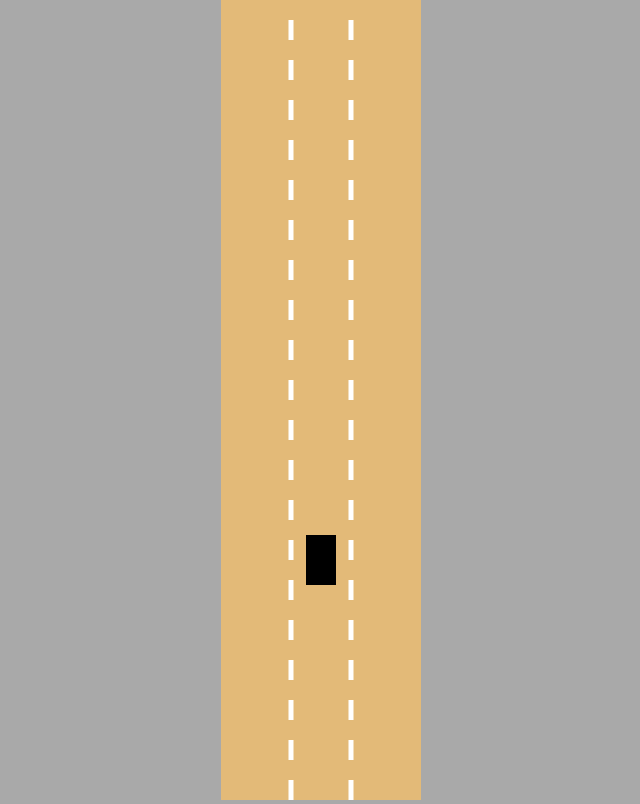
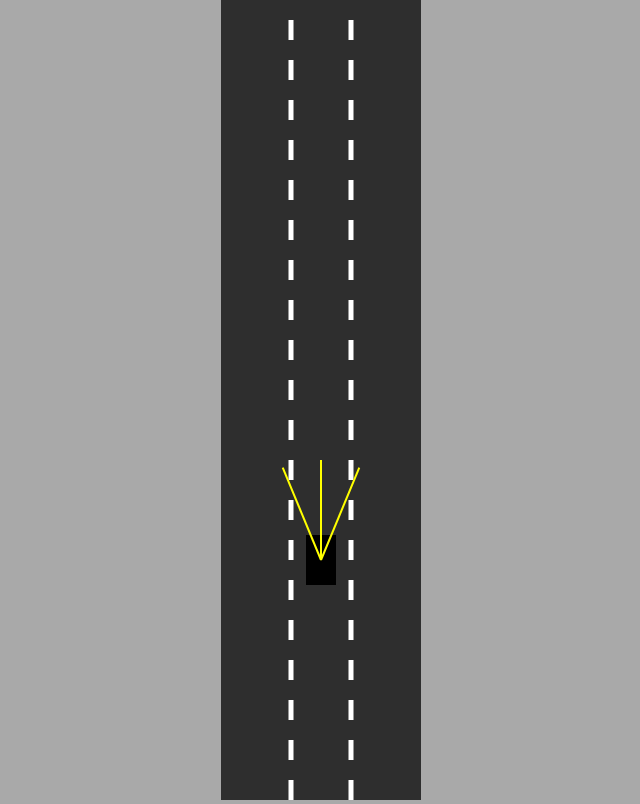
Before and after one commit to Rayaan-khan428/Self-Driving-Car, a plain HTML site: page index.html in a window 1280 px wide. Shown: the whole page, without its empty margins (319-959 px from the left). Drawn offline with Linux system fonts and the light colour scheme.

Commit message:
Added in the logic to be able to detect collisons, aditionally changed how the shape was drawn so that collisions would trigger right as an actual part of the car were hit

```diff
--- a/car.js
+++ b/car.js
@@ -8,16 +8,60 @@ class Car {
         this.speed=0;
         this.acceleration=0.2;
 
-        this.maxSpeed = 3;
+        this.maxSpeed = 5;
         this.friction = 0.05;
-        this.angle=0
+        this.angle=0;
+        this.damaged=false;
 
+        this.sensor = new Sensor(this);
         this.controls = new Controls();
 
     }
 
-    update(){
-        this.#move();
+    update(roadBorders){
+        if(!this.damaged) {
+            this.#move();
+            this.polygon=this.#createPolygon();
+            this.damaged=this.#assessDamage(roadBorders);
+            this.sensor.update(roadBorders);
+        }
+
+        this.sensor.update(roadBorders);
+    }
+
+    #assessDamage(roadBorders) {
+        for (let i=0;i<roadBorders.length;i++) {
+            if(polysIntersect(this.polygon,roadBorders[i])) {
+                return true;
+            }
+        }
+    }
+
+    #createPolygon() {
+        const points=[];
+        const rad=Math.hypot(this.width,this.height)/2;
+        const alpha=Math.atan2(this.width,this.height);
+
+        points.push({
+            x:this.x-Math.sin(this.angle-alpha)*rad,
+            y:this.y-Math.cos(this.angle-alpha)*rad
+        });
+
+        points.push({
+            x:this.x-Math.sin(this.angle+alpha)*rad,
+            y:this.y-Math.cos(this.angle+alpha)*rad
+        });
+
+        points.push({
+            x:this.x-Math.sin(Math.PI+this.angle-alpha)*rad,
+            y:this.y-Math.cos(Math.PI+this.angle-alpha)*rad
+        });
+
+        points.push({
+            x:this.x-Math.sin(Math.PI+this.angle+alpha)*rad,
+            y:this.y-Math.cos(Math.PI+this.angle+alpha)*rad
+        });
+        return points
     }
 
     #move() {
@@ -65,26 +109,20 @@ class Car {
 
     draw(ctx) {
 
+        if(this.damaged) {
+            ctx.fillStyle="red";
+        } else {
+            ctx.fillStyle="black";
+        }
 
-
-        ctx.save();
-
-        ctx.strokeStyle = "white";
-
-        ctx.translate(this.x,this.y);
-        ctx.rotate(-this.angle);
-
-        ctx.strokeStyle = "white";
         ctx.beginPath();
-        ctx.rect(
-            -this.width/2,
-            -this.height/2,
-            this.width,
-            this.height
-        );
+        ctx.moveTo(this.polygon[0].x,this.polygon[0].y);
+        for(let i=1;i<this.polygon.length;i++){
+            ctx.lineTo(this.polygon[i].x,this.polygon[i].y);
+        }
         ctx.fill();
 
-        ctx.restore();
+        this.sensor.draw(ctx);
     }
 
 }
--- a/index.html
+++ b/index.html
@@ -9,6 +9,7 @@
 </head>
 <body>
     <canvas id="myCanvas"></canvas>
+    <script src = "sensor.js"></script>
     <script src = "util.js"></script>
     <script src = "road.js"></script>
     <script src = "controls.js"></script>
--- a/main.js
+++ b/main.js
@@ -8,7 +8,7 @@ const car = new Car(road.getLaneCenter(1),100,30,50);
 animate();
 
 function animate() {
-    car.update();
+    car.update(road.borders);
 
     canvas.height=window.innerHeight;
 
--- /dev/null
+++ b/sensor.js
@@ -0,0 +1,105 @@
+class Sensor {
+    constructor(car) {
+        this.car=car;
+        this.rayCount=3;
+        this.rayLength=100;
+        this.raySpread = Math.PI/4;
+
+        this.rays=[];
+        this.readings=[];
+    }
+
+    update(roadBorders) {
+        this.#castRays();
+        this.readings=[];
+        for (let i=0; i<this.rays.length;i++) {
+            this.readings.push(
+
+                this.#getReading(this.rays[i],roadBorders)
+            );
+
+        }
+    }
+
+    #getReading(ray,roadBorders) {
+        let touches = [];
+        for(let i=0; i<roadBorders.length;i++) {
+            const touch = getIntersection (
+                ray[0],
+                ray[1],
+                roadBorders[i][0],
+                roadBorders[i][1]
+            );
+            if (touch) {
+                touches.push(touch);
+            }
+        }
+
+        if (touches.length==0) {
+            return null;
+        } else {
+            const offsets=touches.map(e=>e.offset);
+            const minOffset = Math.min(...offsets);
+            return touches.find(e=>e.offset==minOffset);
+        }
+    }
+
+    #castRays() {
+
+        this.rays=[];
+        for (let i=0;i<this.rayCount;i++) {
+            const rayAngle = lerp(
+                this.raySpread/2,
+                -this.raySpread/2,
+                this.rayCount==1?0.5:i/(this.rayCount-1)
+            )+this.car.angle;
+
+            const start = {x:this.car.x, y:this.car.y};
+            const end = {
+                x:this.car.x-
+                    Math.sin(rayAngle)*this.rayLength,
+                y:this.car.y-
+                    Math.cos(rayAngle)*this.rayLength
+            };
+            this.rays.push([start,end]);
+        }
+
+    }
+
+    draw(ctx) {
+        for (let i=0;i<this.rayCount;i++) {
+            let end=this.rays[i][1];
+            if(this.readings[i]){
+                end=this.readings[i];
+            }
+            ctx.beginPath();
+            ctx.lineWidth=2;
+            ctx.strokeStyle="Yellow";
+            ctx.moveTo(
+                this.rays[i][0].x,
+                this.rays[i][0].y
+            );
+            ctx.lineTo(
+                end.x,
+                end.y
+            );
+            ctx.stroke();
+
+            ctx.beginPath();
+            ctx.lineWidth=2;
+            ctx.strokeStyle="black";
+            ctx.moveTo(
+                this.rays[i][1].x,
+                this.rays[i][1].y
+            );
+            ctx.lineTo(
+                end.x,
+                end.y
+            );
+            ctx.stroke();
+
+
+        }
+    }
+
+}
--- a/style.css
+++ b/style.css
@@ -6,5 +6,5 @@ body {
 }
 
 #myCanvas {
-    background: rgb(227, 186, 120);
+    background: rgb(46, 46, 46);
 }
--- a/util.js
+++ b/util.js
@@ -1,3 +1,43 @@
 function lerp(A,B,t){
     return A+(B-A)*t;
 }
+
+function getIntersection(A,B,C,D) {
+
+    const tTop=(D.x-C.x)*(A.y-C.y)-(D.y-C.y)*(A.x-C.x);
+    const uTop=(C.y-A.y)*(A.x-B.x)-(C.x-A.x)*(A.y-B.y);
+    const bottom=(D.y-C.y)*(B.x-A.x)-(D.x-C.x)*(B.y-A.y);
+
+    if(bottom!=0){
+        const t=tTop/bottom;
+        const u=uTop/bottom;
+
+        if(t>=0 && t<=1 && u>=0 && u<=1) {
+            return {
+                x:lerp(A.x,B.x,t),
+                y:lerp(A.y,B.y,t),
+                offset:t
+            }
+        }
+    }
+
+    return null;
+
+}
+
+function polysIntersect(poly1, poly2) {
+    for(let i=0; i<poly1.length; i++) {
+        for (let j=0;j<poly2.length;j++){
+            const touch = getIntersection(
+                poly1[i],
+                poly1[(i+1)%poly1.length],
+                poly2[j],
+                poly2[(j+1)%poly2.length]
+            );
+            if(touch){
+                return true;
+            }
+        }
+    }
+    return false;
+}
```
